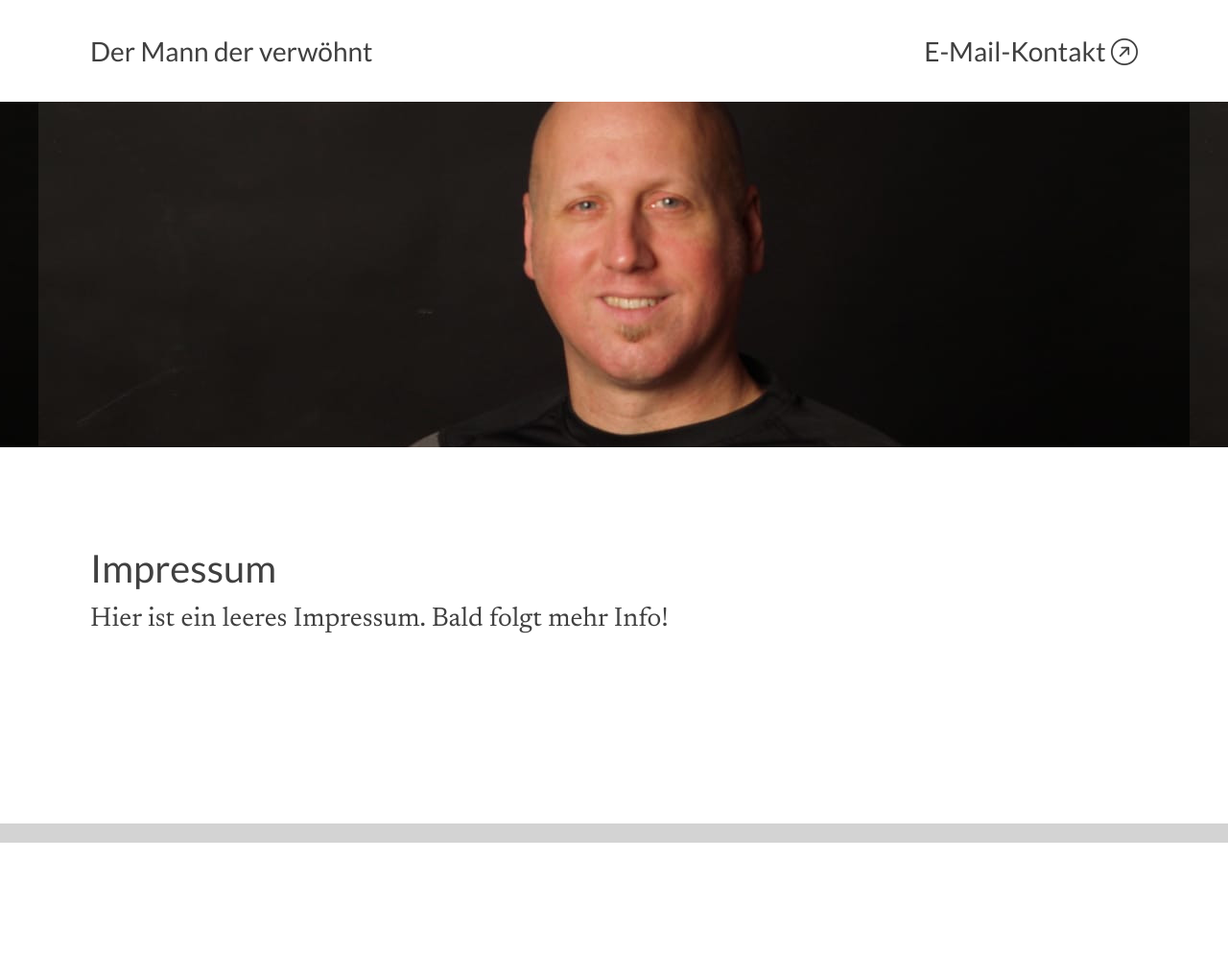
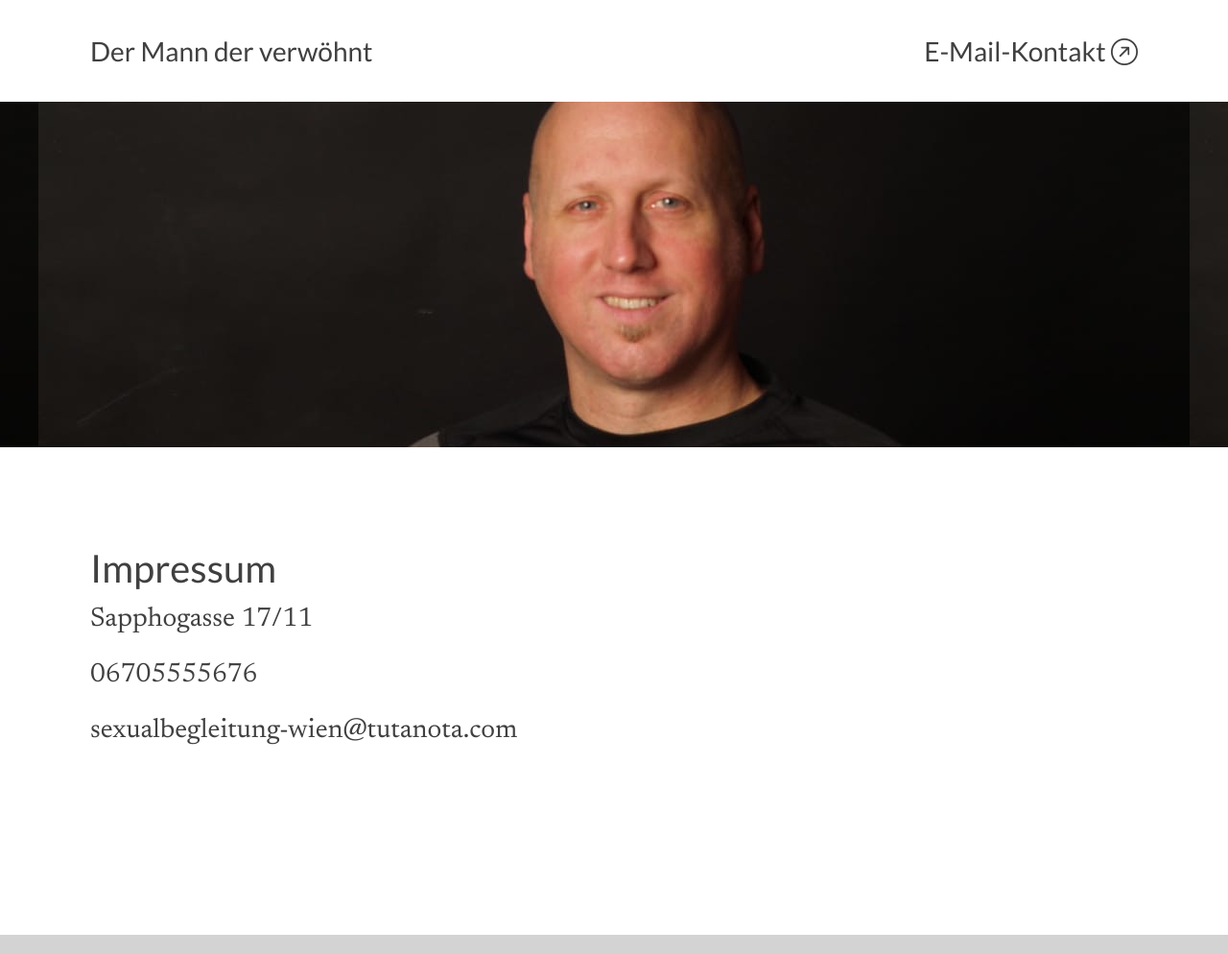
Before and after one commit to sexualbegleitung/sexualbegleitung-wien.at, a Jekyll site: the page built from impressum.md, in a window 1280 px wide. Shown: the whole page at 96% size. Built offline with Jekyll 4.4.1, drawn with Linux system fonts in a browser that asks for light colours; nearby versions of some CDN libraries; before the commit the page ends 900 px from its top, so only the background shows below that.

Commit message:
Update impressum.md

```diff
--- a/impressum.md
+++ b/impressum.md
@@ -6,4 +6,8 @@ published: true
 
 # Impressum
 
-Hier ist ein leeres Impressum. Bald folgt mehr Info!
+Sapphogasse 17/11
+
+06705555676
+
+sexualbegleitung-wien@tutanota.com
```
